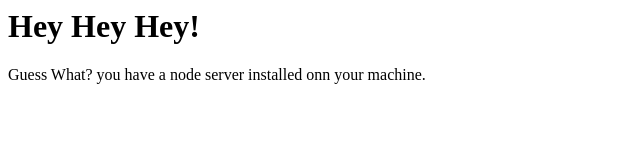
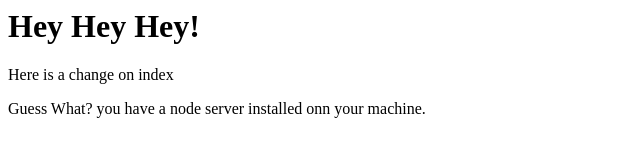
Before and after one commit to timbouchard/git-better, a website: page index.html in a window 1280 px wide. Shown: the whole page, without its empty margins (0-640 px from the left). Drawn offline with Linux system fonts and the light colour scheme.

Commit message:
Change to index line for andyconda

```diff
--- a/index.html
+++ b/index.html
@@ -4,6 +4,7 @@
   </head>
   <body>
     <h1>Hey Hey Hey!</h1>
+    <p>Here is a change on index</p>
     <p>Guess What? you have a node server installed onn your machine.</p>
   </body>
 </html>
```
